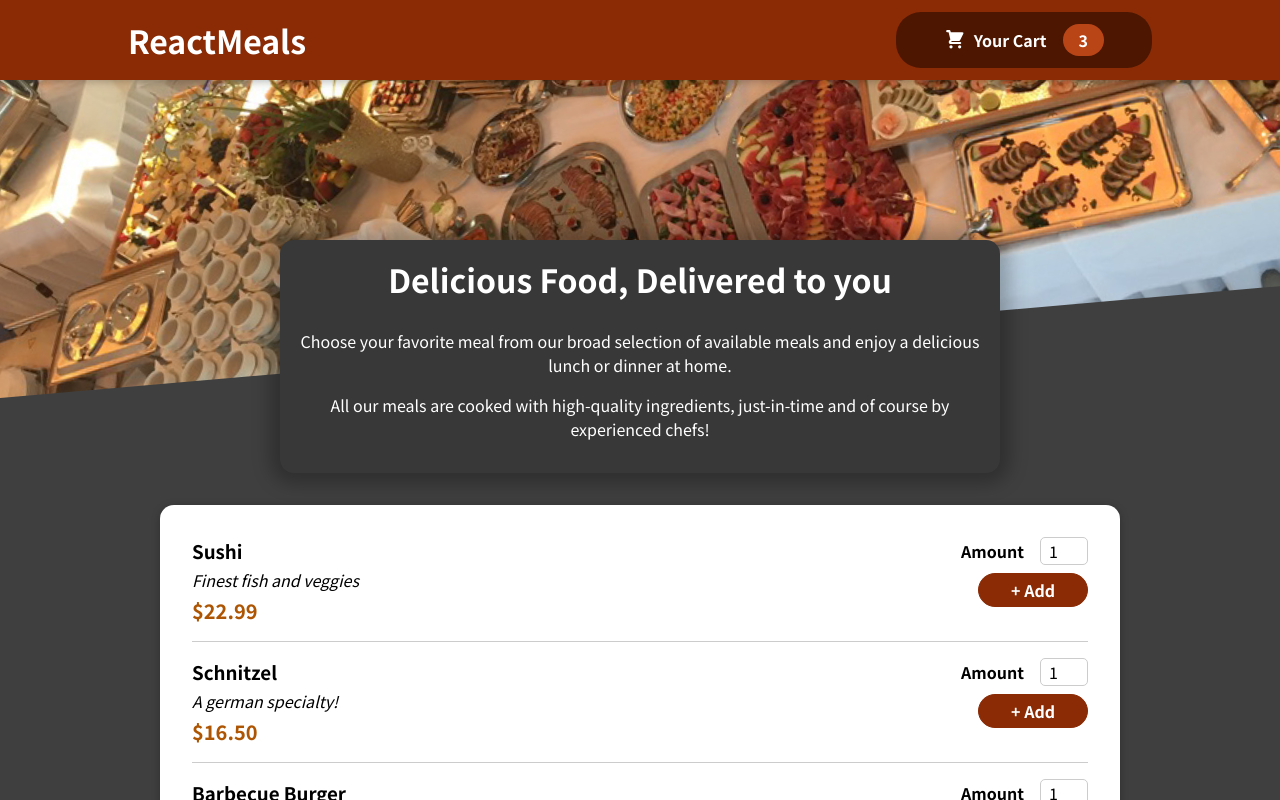
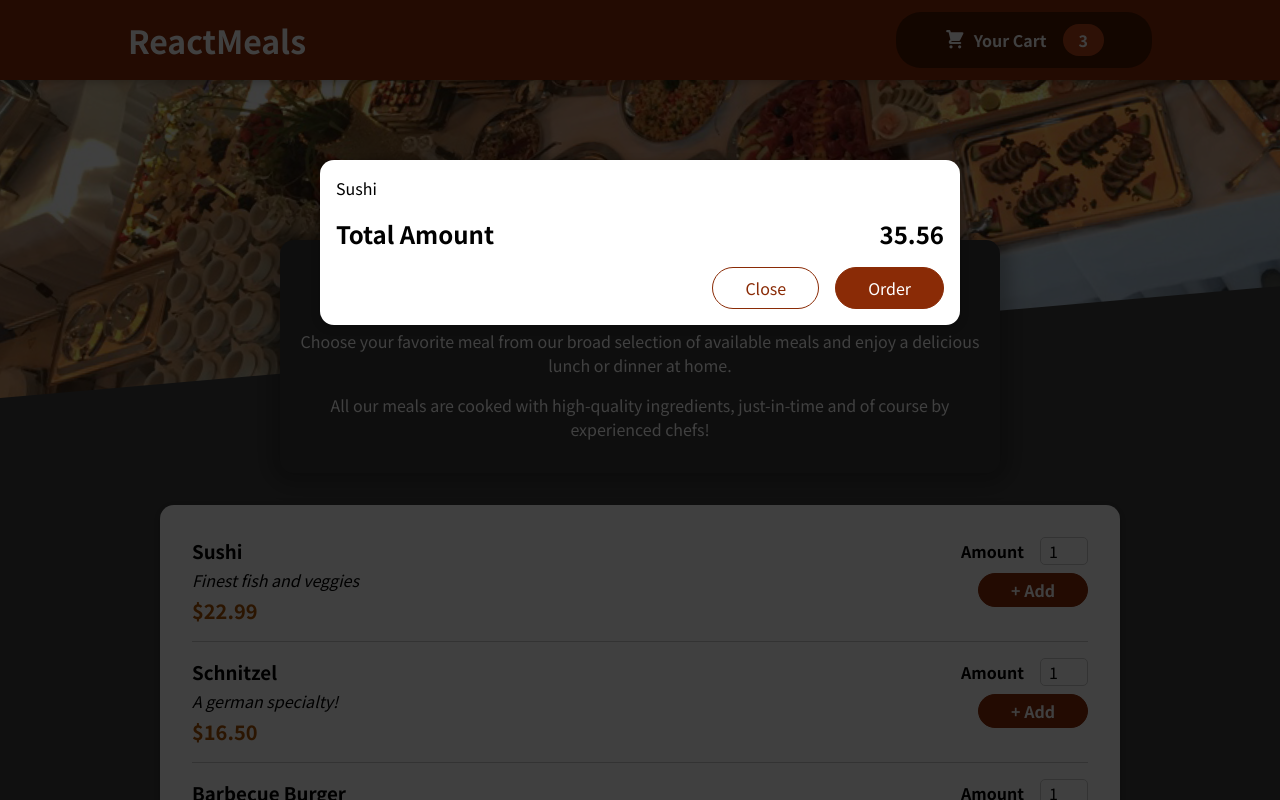
Before and after one commit to radoibogdan/ReactJS-food-order-app, a React (Create React App) app: page / in a window 1280 px wide. Shown: the top 800 px of the page. Built offline with nearby package versions, Linux system fonts and the light colour scheme.

Commit message:
Adds Modal(backdrop+overlay) + Portal

```diff
--- a/public/index.html
+++ b/public/index.html
@@ -28,6 +28,7 @@
   </head>
   <body>
     <noscript>You need to enable JavaScript to run this app.</noscript>
+    <div id="overlays"></div>
     <div id="root"></div>
     <!--
       This HTML file is a template.
--- a/src/App.js
+++ b/src/App.js
@@ -1,4 +1,5 @@
 import React, { Fragment } from "react";
+import Cart from "./components/Cart/Cart";
 import Header from "./components/Layout/Header";
 import Meals from "./components/Meals/Meals";
 
@@ -6,6 +7,7 @@
 function App() {
   return (
     <Fragment>
+      <Cart />
       <Header />
       <main>
         <Meals />
--- a/src/components/Cart/Cart.js
+++ b/src/components/Cart/Cart.js
@@ -1,15 +1,16 @@
+import Modal from "../UI/Modal";
 import classes from "./Cart.module.css";
 
 const Cart = (props) => {
   const cartItems = (
-    <ul className={classes[cart - items]}>
-      {[{ id: "c1", name: "Sushi", amount: 2, price: 12.99 }].map((item) => (
+    <ul className={classes['cart-items']}>
+      {[{ id: 'c1', name: 'Sushi', amount: 2, price: 12.99 }].map((item) => (
         <li>{item.name}</li>
       ))}
     </ul>
   );
   return (
-    <div>
+    <Modal>
       {cartItems}
       <div className={classes.total}>
         <span>Total Amount</span>
@@ -19,7 +20,7 @@
         <button className={classes['button--alt']}>Close</button>
         <button className={classes.button}>Order</button>
       </div>
-    </div>
+    </Modal>
   );
 };
 
--- a/src/components/Meals/AvailableMeals.js
+++ b/src/components/Meals/AvailableMeals.js
@@ -1,5 +1,4 @@
 import Card from "../UI/Card";
-import Input from "../UI/Input";
 import classes from "./AvailableMeals.module.css";
 import MealItem from "./MealItem/MealItem";
 
--- /dev/null
+++ b/src/components/UI/Modal.js
@@ -0,0 +1,26 @@
+import { Fragment } from "react";
+import ReactDOM from "react-dom";
+import classes from "./Modal.module.css";
+
+const Backdrop = (props) => {
+  return <div className={classes.backdrop}></div>;
+};
+
+const ModalOverlay = (props) => {
+  return <div className={classes.modal}>
+    <div className={classes.content}>{props.children}</div>
+  </div>;
+};
+
+const portalElement = document.getElementById('overlays');
+
+const Modal = (props) => {
+  return (
+    <Fragment>
+      {ReactDOM.createPortal(<Backdrop />, portalElement)}
+      {ReactDOM.createPortal(<ModalOverlay>{props.children}</ModalOverlay>, portalElement)}
+    </Fragment>
+  );
+};
+
+export default Modal;
--- /dev/null
+++ b/src/components/UI/Modal.module.css
@@ -0,0 +1,40 @@
+.backdrop {
+  position: fixed;
+  top: 0;
+  left: 0;
+  width: 100%;
+  height: 100vh;
+  z-index: 20;
+  background-color: rgba(0, 0, 0, 0.75);
+}
+
+.modal {
+  position: fixed;
+  top: 20vh;
+  left: 5%;
+  width: 90%;
+  background-color: white;
+  padding: 1rem;
+  border-radius: 14px;
+  box-shadow: 0 2px 8px rgba(0, 0, 0, 0.25);
+  z-index: 30;
+  animation: slide-down 300ms ease-out forwards;
+}
+
+@media (min-width: 768px) {
+  .modal {
+    width: 40rem;
+    left: calc(50% - 20rem);
+  }
+}
+
+@keyframes slide-down {
+  from {
+    opacity: 0;
+    transform: translateY(-3rem);
+  }
+  to {
+    opacity: 1;
+    transform: translateY(0);
+  }
+}
```
Also changed, not shown: 1 other file (tests, documents, lock files or other folders).
